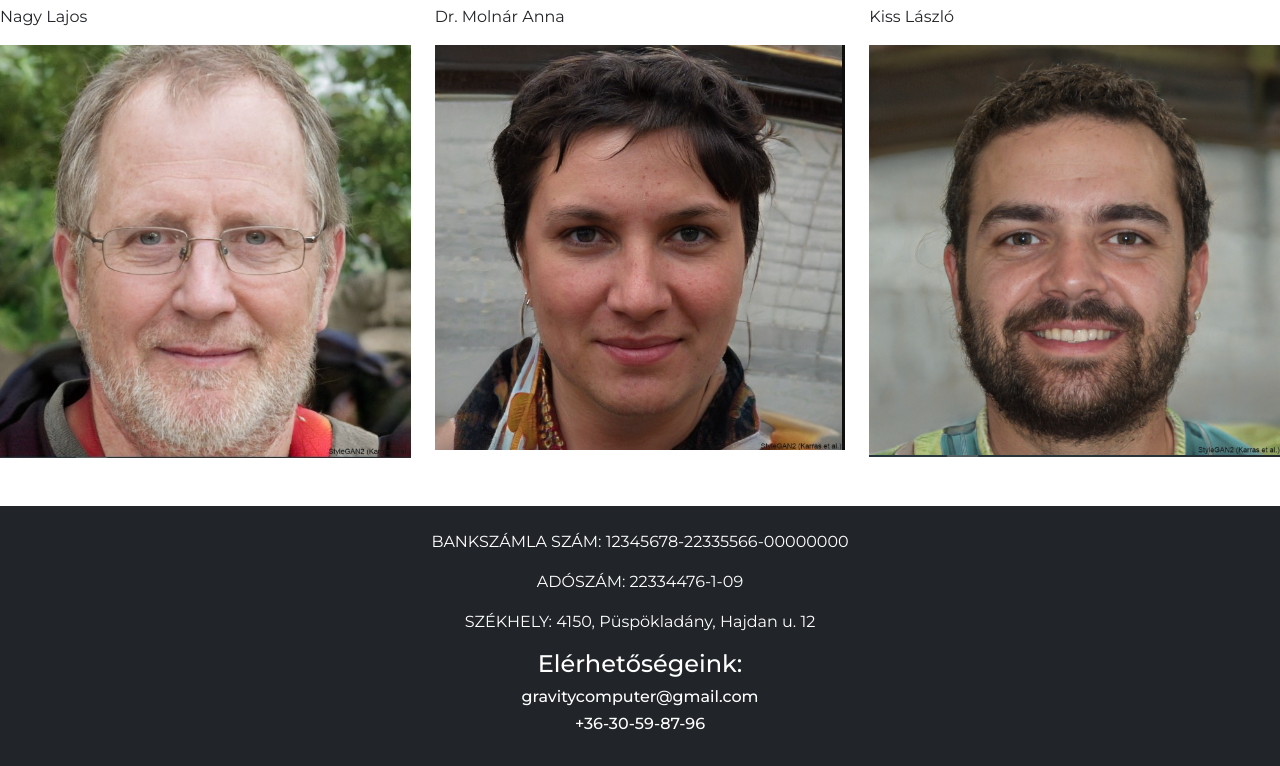
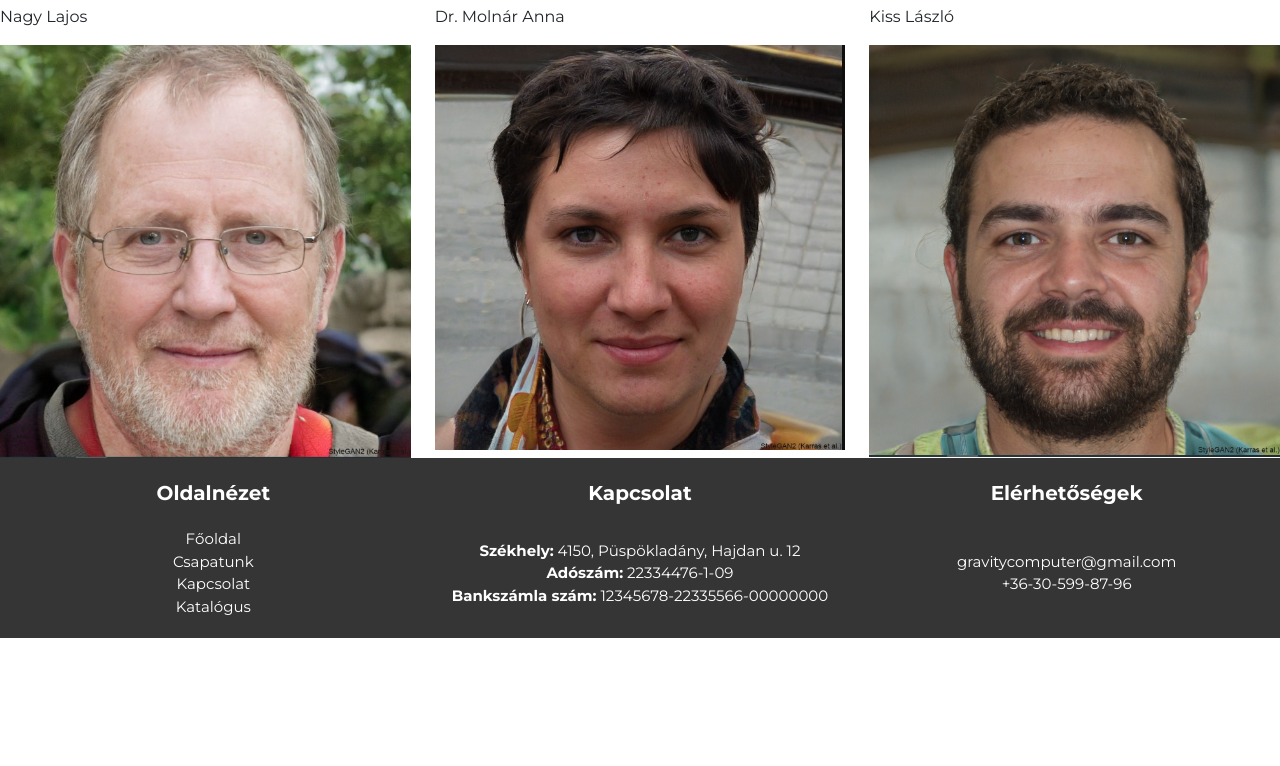
Before and after one commit to Emaemail/gravitybt., a plain HTML site: page index1.html in a window 1280 px wide. Shown: the part 916-1682 px from the top of the page. After the commit the page ends 1554 px from the top, so only its background shows below. Drawn offline with nearby package versions, Linux system fonts and the light colour scheme.

Commit message:
Add files via upload

```diff
--- a/index1.html
+++ b/index1.html
@@ -77,18 +77,37 @@
 
   </div>
   </div>
-<div class="mt-5 p-4 bg-dark text-white text-center">
-  <p>BANKSZÁMLA SZÁM:<span> 12345678-22335566-00000000
-  </span></p>
-  <p>ADÓSZÁM:<span> 22334476-1-09
-  </span></p>
-  <p>SZÉKHELY:<span> 4150, Püspökladány, Hajdan u. 12
-  </span></p>
-  <h4>Elérhetőségeink:</h4>
-        <h6>gravitycomputer@gmail.com</h6>
-        <h6>+36-30-59-87-96</h6>
-
-</div>
+  <div class="footer">
+    <div id="cimek">
+      <div>Oldalnézet</div>
+      <div>Kapcsolat</div>
+      <div>Elérhetőségek</div>
+    </div>
+    <div id="tartalom">
+      <div id="t1">
+        <ul>
+          <li><a href="index.html">Főoldal</a></li>
+          <li><a href="index.html">Csapatunk</a></li>
+          <li><a href="index.html">Kapcsolat</a></li>
+          <li><a href="index.html">Katalógus</a></li>
+        </ul>
+      </div>
+      <div id="t2">
+        <ul>
+          <li><strong>Székhely:</strong>   4150, Püspökladány, Hajdan u. 12</li>
+          <li><strong>Adószám:</strong>   22334476-1-09
+          </li>
+          <li><strong>Bankszámla szám:</strong>   12345678-22335566-00000000</li>
+        </ul>
+      </div>
+      <div id="t3">
+        <ul>
+          <li>gravitycomputer@gmail.com</li>
+          <li>+36-30-599-87-96</li>
+        </ul>
+      </div>
+  </div>
+  </div>
 
 </body>
 </html>
--- a/style.css
+++ b/style.css
@@ -58,11 +58,11 @@
     text-decoration: none;
     color: white;
 }
-#t1 ul ,#t3 ul{
+#t1 ul ,#t3 ul,#t2 ul{
     margin: 0px;
     padding: 0px;
 }
-#t1 ul li,#t3 ul li{
+#t1 ul li,#t3 ul li,#t2 ul li{
     list-style: none;
 }
 #t1 ul li a:hover, #t3 ul li a:hover {
```
Also changed, not shown: index.html (+13 -4 lines), index_kapcsolat.html (+30 -11 lines).
